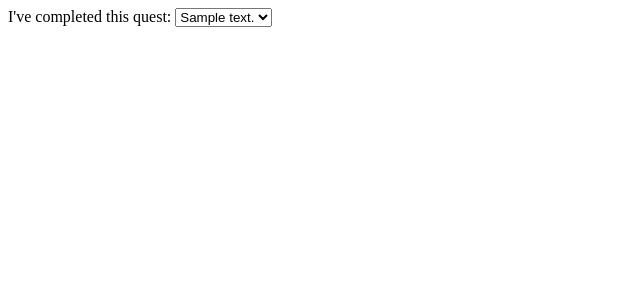
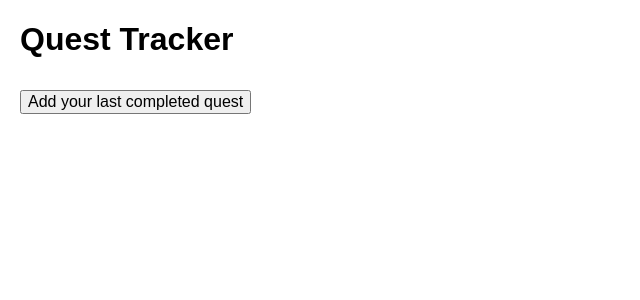
Before and after one commit to mgershovitz/life-xp-tracker, a Flask app: page / in a window 1280 px wide. Shown: the top 300 px of the page, without its empty margins (0-640 px from the left). Run offline with Flask 3, Linux system fonts and the light colour scheme; a database or web service that is not in the repository returns one stand-in record (values such as "Sample title"); data that the repository does not hold is empty.

Commit message:
Updated complete quests by days

```diff
--- a/db.py
+++ b/db.py
@@ -1,9 +1,12 @@
+import os
+from flask import Flask, render_template, request, redirect
 import requests
-import os
+from datetime import datetime
 
 # Access the variables
 NOTION_API_KEY = os.getenv('NOTION_API_KEY')
-DATABASE_ID = os.getenv('DATABASE_ID')
+QUESTS_DATABASE_ID = os.getenv('QUESTS_DATABASE_ID')
+COMPLETED_DATABASE_ID = os.getenv('COMPLETED_DATABASE_ID')
 
 headers = {
     'Authorization': f'Bearer {NOTION_API_KEY}',
@@ -11,16 +14,38 @@ headers = {
     'Notion-Version': '2022-06-28'
 }
 
-def getActivities():
-    url = f"https://api.notion.com/v1/databases/{DATABASE_ID}/query"
+def fetch_quests_from_notion():
+    """Fetch available quests from the source Notion database."""
+    url = f"https://api.notion.com/v1/databases/{QUESTS_DATABASE_ID}/query"
     response = requests.post(url, headers=headers)
+    data = response.json()
+
+    quests = []
+    for result in data.get("results", []):
+        quest_name = result["properties"]["Activity"]["title"][0]["text"]["content"]
+        xp_value = result["properties"]["XP"]['number']
+        quests.append({"name": quest_name, "xp": xp_value})
+    return quests
+
+def add_quest_to_completed(quest, xp_value):
+    """Add the selected quest to the 'Completed Quests' database."""
+    today = datetime.now().strftime("%Y-%m-%d")  # Today's date
+    url = "https://api.notion.com/v1/pages"
+
+    # Payload to create a new page (quest completion entry)
+    payload = {
+        "parent": {"database_id": COMPLETED_DATABASE_ID},
+        "properties": {
+            "Date": {"date": {"start": today}},  # Add today's date
+            "Activity": {"title": [{"text": {"content": quest}}]},  # Quest name as the title
+            "XP": {"number": xp_value}
+        }
+    }
+
+    response = requests.post(url, json=payload, headers=headers)
+
     if response.status_code == 200:
-        data = response.json()
-        return [result['properties']['Activity']['title'][0]['text']['content']
-                for result in data['results']]
+        return True
     else:
-        print("Failed to fetch data:", response.text)
-        return []
-
-dropdown_items = getActivities()
-print(dropdown_items)  # Use this data to populate your dropdown
+        print(f"Error adding quest: {response.status_code} - {response.text}")
+        return False
--- a/main.py
+++ b/main.py
@@ -1,13 +1,32 @@
-from flask import Flask, render_template
-from db import getActivities
+from flask import Flask, render_template, request, redirect
 import os
+from db import add_quest_to_completed,  fetch_quests_from_notion
+
 
 app = Flask(__name__)
 
 @app.route('/')
 def dropdown():
-	activities = getActivities()  # Fetch items from the Notion database
-	return render_template('dropdown.html', items=activities)
+	quests = fetch_quests_from_notion()  # Fetch quests from the source database
+	print(quests)
+	return render_template('dropdown.html', quests=quests)
+
+@app.route('/add-quest', methods=['GET'])
+def add_quest():
+    quest_name = request.args.get('quest')  # Get selected quest
+    xp_value = request.args.get('xp')  # Get XP value for the selected quest
+
+    # Make sure both quest name and XP value are present
+    if quest_name and xp_value:
+        try:
+            xp_value = int(xp_value)  # Ensure XP is an integer
+            if add_quest_to_completed(quest_name, xp_value):  # Add to the completed database
+                return redirect('/')  # Redirect to the home page
+            else:
+                return "Failed to add quest to completed database", 500
+        except ValueError:
+            return "Invalid XP value", 400
+    return "No quest or XP selected", 400
 
 if __name__ == '__main__':
 	port = int(os.environ.get('PORT', 4000))
--- a/templates/dropdown.html
+++ b/templates/dropdown.html
@@ -3,14 +3,57 @@
 <head>
     <meta charset="UTF-8">
     <meta name="viewport" content="width=device-width, initial-scale=1.0">
-    <title>Dropdown</title>
+    <title>Quest Tracker</title>
+    <style>
+        body {
+            font-family: Arial, sans-serif;
+            margin: 20px;
+        }
+        label, select, button {
+            font-size: 1rem;
+            margin: 10px 0;
+        }
+        .quests {
+            margin-top: 30px;
+        }
+        .quest-date {
+            font-weight: bold;
+            margin-top: 20px;
+        }
+        .quest-item {
+            margin-left: 20px;
+        }
+    </style>
 </head>
 <body>
-    <label for="dropdown">I've completed this quest:</label>
-    <select id="dropdown" name="dropdown">
-        {% for item in items %}
-        <option value="{{ item }}">{{ item }}</option>
-        {% endfor %}
-    </select>
+    <h1>Quest Tracker</h1>
+
+    <!-- Button to Add Quest -->
+    <button id="addQuestButton" onclick="showDropdown()">Add your last completed quest</button>
+
+    <!-- Dropdown to Select Quest -->
+    <div id="questDropdown" style="display: none;">
+        <label for="quest">Select Quest:</label>
+        <select id="quest" name="quest">
+            {% for quest in quests %}
+            <option value="{{ quest.name }}|{{ quest.xp }}">{{ quest.name }} (XP: {{ quest.xp }})</option>
+            {% endfor %}
+        </select>
+        <button onclick="submitQuest()">Submit Quest</button>
+    </div>
+
+    <script>
+        // Toggle dropdown visibility when "Add your last completed quest" button is clicked
+        function showDropdown() {
+            document.getElementById('questDropdown').style.display = 'block';
+        }
+
+        // Simulate submitting the selected quest to a different Notion database
+        function submitQuest() {
+	    const selectedQuest = document.getElementById('quest').value;
+            const [questName, xpValue] = selectedQuest.split('|');
+            window.location.href = `/add-quest?quest=${questName}&xp=${xpValue}`;
+        }
+    </script>
 </body>
 </html>
```
Also changed, not shown: design.png (added), 1 other file.
